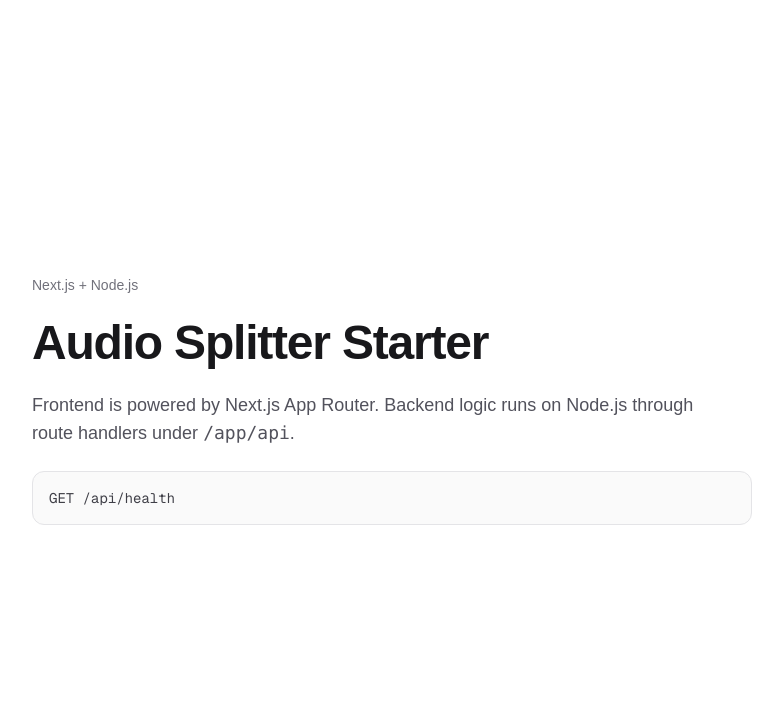
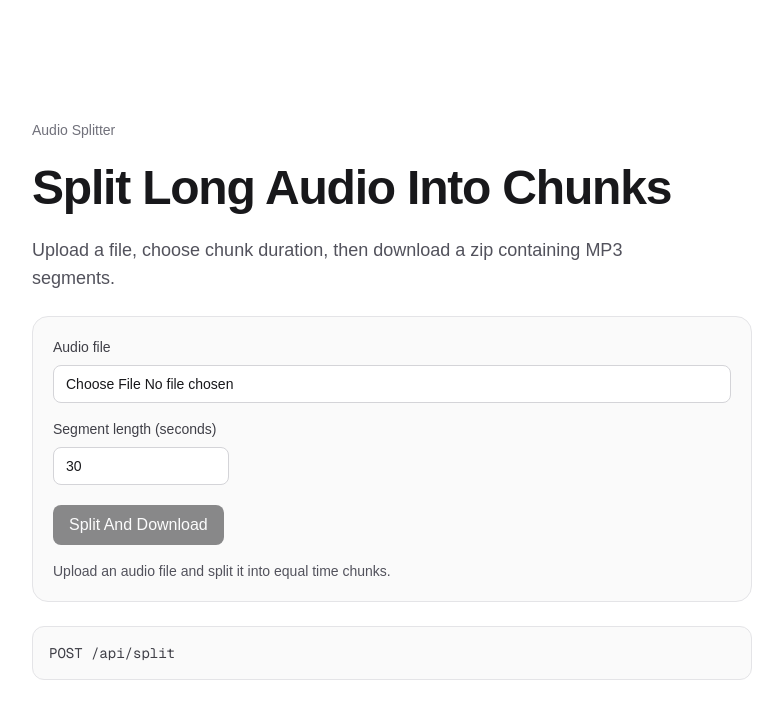
Before and after one commit to suhanstha09/audio_splitter, a Next.js app: page / in a window 1280 px wide. Shown: the top 718 px of the page, without its empty margins (248-1031 px from the left). Built offline with nearby package versions, Linux system fonts and the light colour scheme.

Commit message:
feat: implement audio file upload and splitting functionality

```diff
--- a/src/app/page.tsx
+++ b/src/app/page.tsx
@@ -1,16 +1,133 @@
+"use client";
+
+import { FormEvent, useMemo, useState } from "react";
+
+type Status =
+  | { type: "idle"; message: string }
+  | { type: "working"; message: string }
+  | { type: "success"; message: string }
+  | { type: "error"; message: string };
+
+const MIN_SEGMENT_SECONDS = 5;
+const MAX_SEGMENT_SECONDS = 60 * 30;
+
 export default function Home() {
+  const [file, setFile] = useState<File | null>(null);
+  const [segmentSeconds, setSegmentSeconds] = useState(30);
+  const [status, setStatus] = useState<Status>({
+    type: "idle",
+    message: "Upload an audio file and split it into equal time chunks.",
+  });
+
+  const canSubmit = useMemo(() => {
+    return file !== null && segmentSeconds >= MIN_SEGMENT_SECONDS && segmentSeconds <= MAX_SEGMENT_SECONDS;
+  }, [file, segmentSeconds]);
+
+  async function handleSubmit(event: FormEvent<HTMLFormElement>) {
+    event.preventDefault();
+
+    if (!file) {
+      setStatus({ type: "error", message: "Choose an audio file first." });
+      return;
+    }
+
+    setStatus({ type: "working", message: "Splitting audio. This can take a few moments." });
+
+    try {
+      const formData = new FormData();
+      formData.append("file", file);
+      formData.append("segmentSeconds", String(segmentSeconds));
+
+      const response = await fetch("/api/split", {
+        method: "POST",
+        body: formData,
+      });
+
+      if (!response.ok) {
+        const data = (await response.json().catch(() => null)) as { error?: string } | null;
+        throw new Error(data?.error ?? "Split request failed.");
+      }
+
+      const blob = await response.blob();
+      const href = URL.createObjectURL(blob);
+      const downloadAnchor = document.createElement("a");
+      const defaultName = `${file.name.replace(/\.[^/.]+$/, "") || "audio"}-chunks.zip`;
+      const contentDisposition = response.headers.get("Content-Disposition");
+      const serverFileName = contentDisposition?.match(/filename="?([^";]+)"?/)?.[1];
+
+      downloadAnchor.href = href;
+      downloadAnchor.download = serverFileName ?? defaultName;
+      document.body.appendChild(downloadAnchor);
+      downloadAnchor.click();
+      document.body.removeChild(downloadAnchor);
+      URL.revokeObjectURL(href);
+
+      setStatus({ type: "success", message: "Done. Your split audio zip has been downloaded." });
+    } catch (error) {
+      const message = error instanceof Error ? error.message : "Split failed unexpectedly.";
+      setStatus({ type: "error", message });
+    }
+  }
+
   return (
     <main className="mx-auto flex min-h-screen w-full max-w-3xl flex-col justify-center gap-6 px-6 py-16">
-      <p className="text-sm font-medium text-zinc-500 dark:text-zinc-400">Next.js + Node.js</p>
+      <p className="text-sm font-medium text-zinc-500 dark:text-zinc-400">Audio Splitter</p>
       <h1 className="text-4xl font-bold tracking-tight text-zinc-900 dark:text-zinc-100 sm:text-5xl">
-        Audio Splitter Starter
+        Split Long Audio Into Chunks
       </h1>
       <p className="max-w-2xl text-lg text-zinc-600 dark:text-zinc-300">
-        Frontend is powered by Next.js App Router. Backend logic runs on Node.js
-        through route handlers under <code>/app/api</code>.
+        Upload a file, choose chunk duration, then download a zip containing MP3 segments.
       </p>
+
+      <form
+        onSubmit={handleSubmit}
+        className="flex flex-col gap-4 rounded-2xl border border-zinc-200 bg-zinc-50 p-5 dark:border-zinc-700 dark:bg-zinc-900/50"
+      >
+        <label className="flex flex-col gap-2 text-sm text-zinc-700 dark:text-zinc-200">
+          Audio file
+          <input
+            type="file"
+            accept="audio/*"
+            onChange={(event) => setFile(event.currentTarget.files?.[0] ?? null)}
+            className="rounded-lg border border-zinc-300 bg-white px-3 py-2 text-zinc-900 dark:border-zinc-600 dark:bg-zinc-800 dark:text-zinc-100"
+          />
+        </label>
+
+        <label className="flex flex-col gap-2 text-sm text-zinc-700 dark:text-zinc-200">
+          Segment length (seconds)
+          <input
+            type="number"
+            min={MIN_SEGMENT_SECONDS}
+            max={MAX_SEGMENT_SECONDS}
+            value={segmentSeconds}
+            onChange={(event) => setSegmentSeconds(Number(event.currentTarget.value))}
+            className="w-44 rounded-lg border border-zinc-300 bg-white px-3 py-2 text-zinc-900 dark:border-zinc-600 dark:bg-zinc-800 dark:text-zinc-100"
+          />
+        </label>
+
+        <button
+          type="submit"
+          disabled={!canSubmit || status.type === "working"}
+          className="mt-1 w-fit rounded-lg bg-zinc-900 px-4 py-2 font-medium text-white disabled:cursor-not-allowed disabled:opacity-50 dark:bg-zinc-100 dark:text-zinc-900"
+        >
+          {status.type === "working" ? "Splitting..." : "Split And Download"}
+        </button>
+
+        <p
+          className={`text-sm ${
+            status.type === "error"
+              ? "text-red-600 dark:text-red-400"
+              : status.type === "success"
+                ? "text-emerald-700 dark:text-emerald-400"
+                : "text-zinc-600 dark:text-zinc-300"
+          }`}
+        >
+          {status.message}
+        </p>
+      </form>
+
       <div className="rounded-xl border border-zinc-200 bg-zinc-50 p-4 dark:border-zinc-700 dark:bg-zinc-900/40">
-        <p className="font-mono text-sm text-zinc-700 dark:text-zinc-200">GET /api/health</p>
+        <p className="font-mono text-sm text-zinc-700 dark:text-zinc-200">POST /api/split</p>
       </div>
     </main>
   );
```
